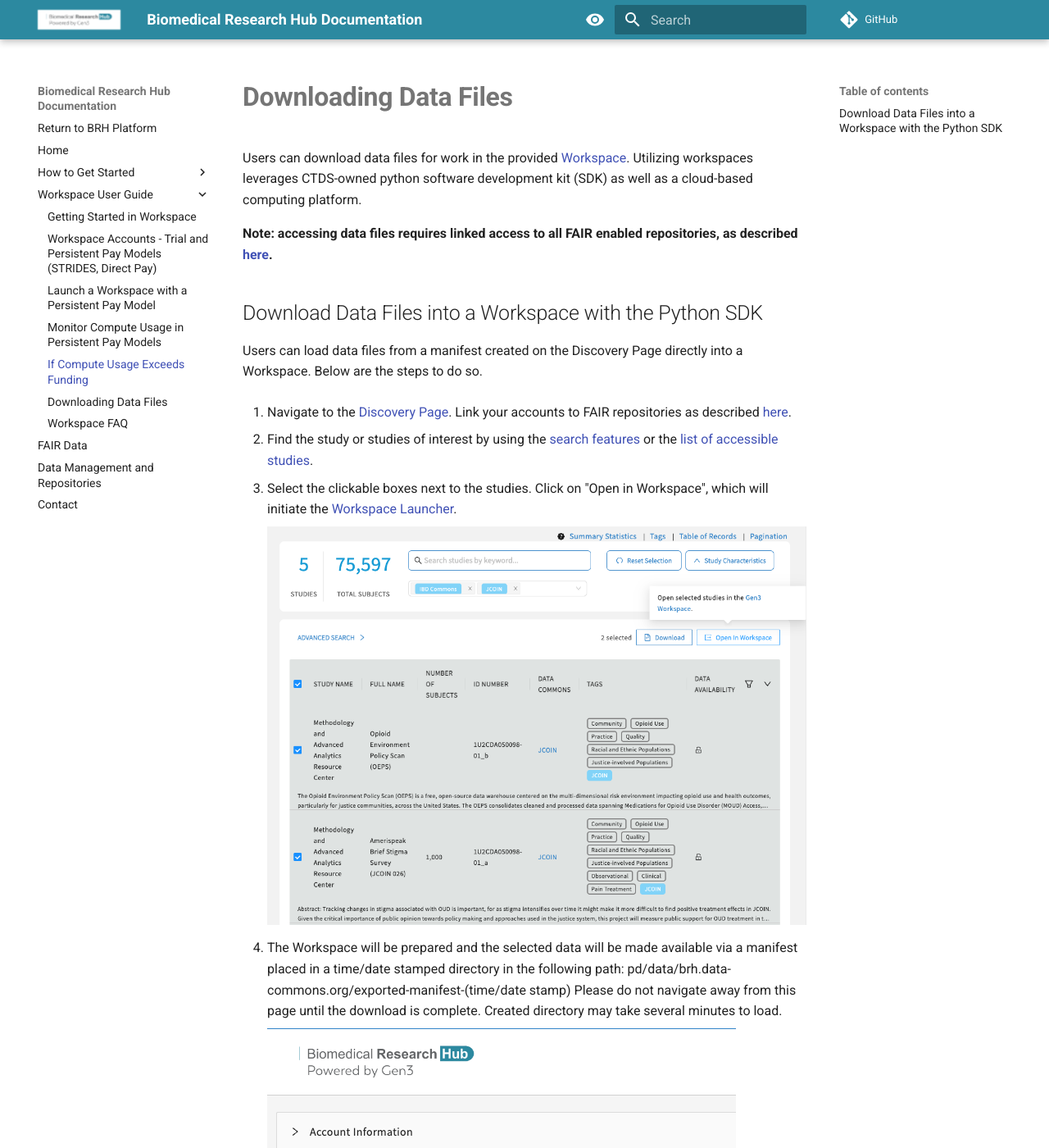
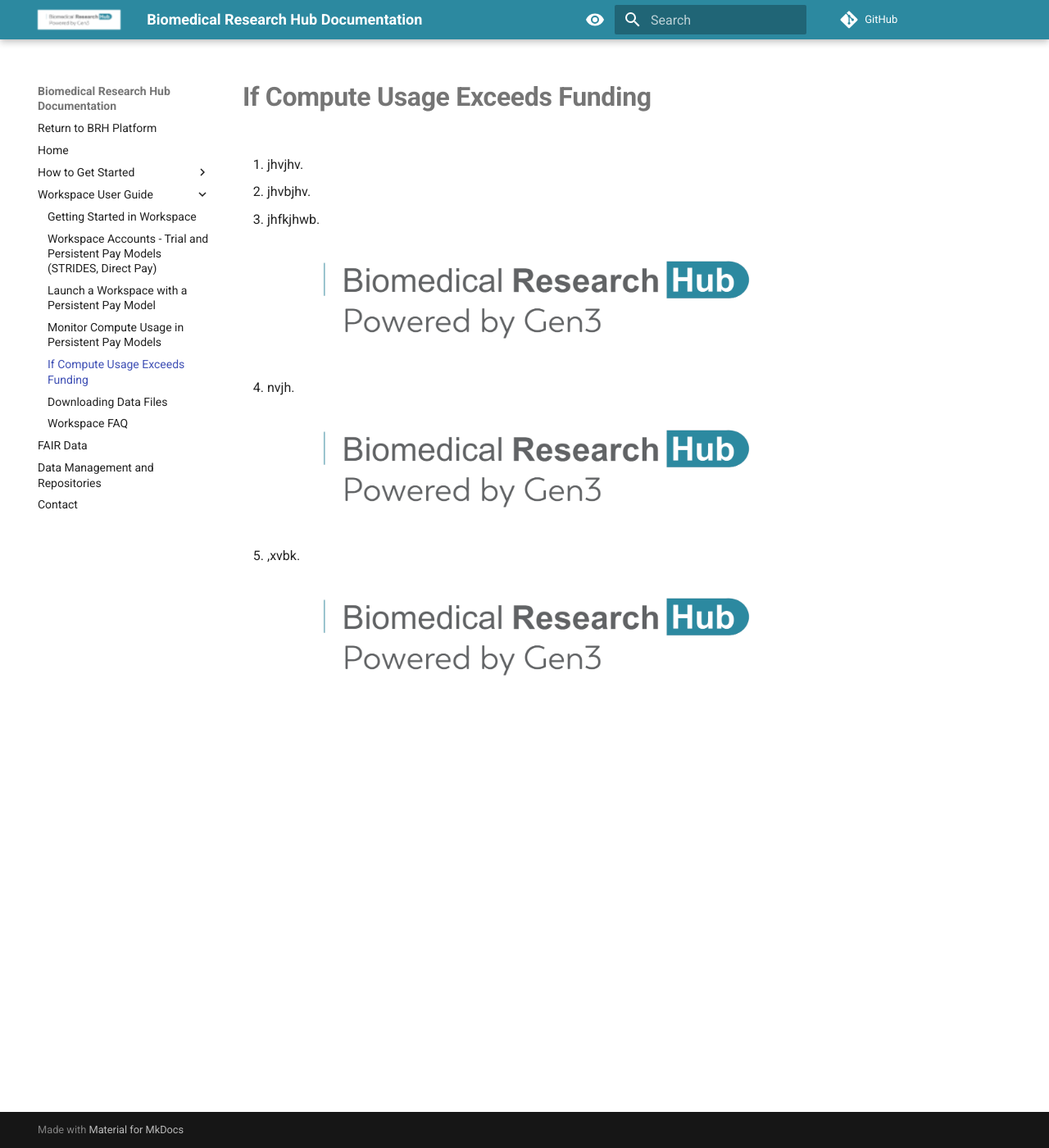
Before and after one commit to uc-cdis/BRH-documentation, an MkDocs documentation site: the page built from docs/16-usage_exceeds_funding.md, in a window 1280 px wide and 1400 px high. Shown: the whole window at 82% size. Built offline with MkDocs 1.6.1 and Material for MkDocs 9.7.7, drawn with Linux system fonts in a browser that asks for light colours; comment, search, counter and statistics services are not loaded; some of the changed text lies outside the part shown.

Commit message:
update workspace accounts and other workspace pages

```diff
--- a/docs/16-usage_exceeds_funding.md
+++ b/docs/16-usage_exceeds_funding.md
@@ -1,86 +1,82 @@
-# **Downloading Data Files**
+# **If Compute Usage Exceeds Funding**
 
-Users can download data files for work in the provided [Workspace][Workspaces page]. Utilizing workspaces leverages CTDS-owned python software development kit (SDK) as well as a cloud-based computing platform.
+1. jhvjhv.
 
-**Note: accessing data files requires linked access to all FAIR enabled repositories, as described [here][Request study access].**
+2. jhvbjhv.
 
-## Download Data Files into a Workspace with the Python SDK
+3. jhfkjhwb.
 
-Users can load data files from a manifest created on the Discovery Page directly into a Workspace.
-Below are the steps to do so.
+      ![Select the studies and click "Open In Workspace".][img BRH logo]
 
-1. Navigate to the [Discovery Page][Discovery page]. Link your accounts to FAIR repositories as described [here][Request study access].
+4. nvjh.
 
-2. Find the study or studies of interest by using the [search features][Discovery page] or the [list of accessible studies][Discovery page].
+      ![Workspace manifest downloaded to pd directory][img BRH logo]
 
-3. Select the clickable boxes next to the studies.
-Click on "Open in Workspace", which will initiate the [Workspace Launcher][Workspaces page].
+5. ,xvbk.
 
-      ![Select the studies and click "Open In Workspace".][img open data in wksp]
+      ![The manifest and a notebook are available in the pd directory][img BRH logo]
 
-4. The Workspace will be prepared and the selected data will be made available via a manifest placed in a time/date stamped directory in the following path: pd/data/brh.data-commons.org/exported-manifest-(time/date stamp) Please do not navigate away from this page until the download is complete. Created directory may take several minutes to load.
-
-      ![Workspace manifest downloaded to pd directory][img workspace manifest]
-
-5. Once loaded, users can navigate into the directory and access either the manifest or an automatically generated notebook (e.g., data.ipynb) with instructions to download the data. Users should note that the gen3-sdk is utilized in this notebook and directory to download data.
-
-      ![The manifest and a notebook are available in the pd directory][img data notebook]
-
-<!-- Links and Images -->
-[img login]: ./img/brh-login.png
-[img req access]: ./img/profile_login_other_commons.png
-[img Discovery study page]: ./img/discovery_study_page.png
-[img Yes access]: ./img/access_YES.png
-[img Login other commons]: ./img/profile_login_other_commons.png
+<!-- Images -->
+[img BRH Admin Portal]: ./img/brh-portal-login.png
+[img BRH logo]: ./img/brh-logo.png
+[img BRH portal request]: ./img/brh-portal-request.png
+[img data notebook]: ./img/open_in_workspace_datanb.png
 [img Discover grid]: ./img/grid_discovery_color_080322.png
 [img Discovery features]: ./img/discovery_features_080322.png
 [img Discovery Study page metadata]: ./img/discovery_study_page_datafiles.png
-[img Workspaces access request]: ./img/workspace_access_form.png
-[img Workspace access success]: ./img/workspace_access_success.png
-[img workspace upload]: ./img/workspace_upload_080322.png
-[img Terminate workspace]: ./img/workspace_terminate_2.png
-[Workspace timeout]: https://brh.data-commons.org/dashboard/Public/index.html#AutomaticWorkspaceShutdown
-[img wksp register]: ./img/brh-portal-login-strides.png
-[img open data in wksp]: ./img/open_data_in_workspace.png
-[img workspace manifest]: ./img/open_in_workspace_manifest_path.png
-[img data notebook]: ./img/open_in_workspace_datanb.png
-[STRIDES]: https://datascience.nih.gov/strides
-[img BRH Admin Portal]: ./img/brh-portal-login.png
-[img BRH portal request]: .img/brh-portal-request.png
-[img STRIDES payment]: ./img/brh-portal-options.png
-[img STR grant]: ./img/brh-portal-strides-grant.png
-[img STR credit]: ./img/brh-portal-strides-credits.png
-
+[img Discovery study page]: ./img/discovery_study_page.png
+[img download notebook]: ./img/workspace_notebook_download_080422.png
+[img Gen3 logo]: ./img/gen3blue.png
+[img Jupyter logo]: ./img/workspace_jupyter_logo.png
+[img Login other commons]: ./img/profile_login_other_commons.png
 [img login]: ./img/brh-login.png
-[img req access]: ./img/profile_login_other_commons.png
-[img workspaces]: ./img/workspace_flavors_080322.png
-[img Workspace launch status]: ./img/workspace_launch.png
-[img Workspace Data Folder]: ./img/workspace_data_folder_080322.png
-[img PD folder]: ./img/workspace_pd_folder_080422.png
 [img New Notebook]: ./img/workspace_new_080322.png
 [img Notebook save]: ./img/workspace_notebook_save_080322.png
-[img download notebook]: ./img/workspace_notebook_download_080422.png
-[img Jupyter logo]: ./img/workspace_jupyter_logo.png
+[img open data in wksp]: ./img/open_data_in_workspace.png
+[img PD folder]: ./img/workspace_pd_folder_080422.png
+[img profile]: ./img/profile_access.png
+[img req access]: ./img/profile_login_other_commons.png
+[img STR credit]: ./img/brh-portal-strides-credits.png
+[img STR grant]: ./img/brh-portal-strides-grant.png
+[img STRIDES payment]: ./img/brh-portal-options.png
+[img Terminate workspace]: ./img/workspace_terminate_2.png
+[img wksp register]: ./img/brh-portal-login-strides.png
+[img Workspace access success]: ./img/workspace_access_success.png
+[img Workspace Data Folder]: ./img/workspace_data_folder_080322.png
+[img Workspace launch status]: ./img/workspace_launch.png
+[img workspace manifest]: ./img/open_in_workspace_manifest_path.png
 [img Workspace shutdown 2']: ./img/workspace_shutdown_sign_2.png
-[img profile]: ./img/profile_access.png
+[img workspace upload]: ./img/workspace_upload_080322.png
+[img Workspaces access request]: ./img/workspace_access_form.png
+[img workspaces]: ./img/workspace_flavors_080322.png
+[img Yes access]: ./img/access_YES.png
+
+<!-- Links -->
+[BRH Discovery]: https://brh.data-commons.org/discovery
+[BRH login]: https://brh.data-commons.org/login
+[BRH Platform]: https://brh.data-commons.org/
+[BRH Workspace Acct Mgr]: https://brh-portal.org/
+[BRH Workspace]: https://brhstaging.data-commons.org/workspace
+[Data Availability Options]: https://brh.data-commons.org/dashboard/Public/index.html#DataAvailabilityOptions
+[Discovery page]: 08-discovery_page.md
 [Download Data Files into a Workspace with the Python SDK]: https://brh.data-commons.org/dashboard/Public/index.html#OpeninWorkspacefromDiscovery
-[GitHub]: https://docs.github.com/en
-[Data Availability Options]: https://brh.data-commons.org/dashboard/Public/index.html#DataAvailabilityOptions
-[Find Study Metadata]: https://brh.data-commons.org/dashboard/Public/index.html#FindStudyMetadata
 [Download data files]: https://brh.data-commons.org/dashboard/Public/index.html#DownloadingDataFiles
 [eRA]: https://era.nih.gov/
+[Find Study Metadata]: https://brh.data-commons.org/dashboard/Public/index.html#FindStudyMetadata
+[Gen3.org]: https://gen3.org/
+[GitHub]: https://docs.github.com/en
 [Jupyter]: https://jupyter.org/
-[Profile page]: https://brh.data-commons.org/identity
-[BRH login]: https://brh.data-commons.org/login
-[BRH Workspace]: https://brhstaging.data-commons.org/workspace
-[BRH Platform]: https://brh.data-commons.org/
-[BRH Discovery]: https://brh.data-commons.org/discovery
-[Gen3.org]: https://gen3.org/
-[img BRH logo]: ./img/brh-logo.png
-[img Gen3 logo]: ./img/gen3blue.png
+[Login page]: 06-loginoverview.md
+[OCC processing stages]: https://payments.occ-data.org/processing-stages/
+[pd link]: https://uc-cdis.github.io/BRH-documentation/09-workspace_page/#guideline-to-get-started-in-workspaces
 [Register for workspaces]: 05-workspace_registration.md
-[Login page]: 06-loginoverview.md
 [Request study access]: 07-how_to_check_request_access.md
-[Discovery page]: 08-discovery_page.md
+[STRIDES]: https://datascience.nih.gov/strides
+[Workspace timeout]: https://brh.data-commons.org/dashboard/Public/index.html#AutomaticWorkspaceShutdown
 [Workspaces page]: 09-workspace_page.md
-[Profile page]: 10-profile_page.md
+[BRH wksp access req form]: https://brh.data-commons.org/workspace/request-access
+[Wksp account mgr]: https://brh-portal.org/
+[Req new wksp]: https://brh-portal.org/request-workspace
+[OCC Payment Portal]: https://payments.occ-data.org/
+[Payment Portal Profile]: https://payments.occ-data.org/profile/
+[OCC Request Billing ID]: https://payments.occ-data.org/request-billingid/
```
Also changed, not shown: docs/13-workspace_accounts.md (+77 -71 lines), docs/14-lauch_with_persistent_paymodel.md (+59 -61 lines), docs/15-monitor_compute_usage.md (+59 -63 lines).
